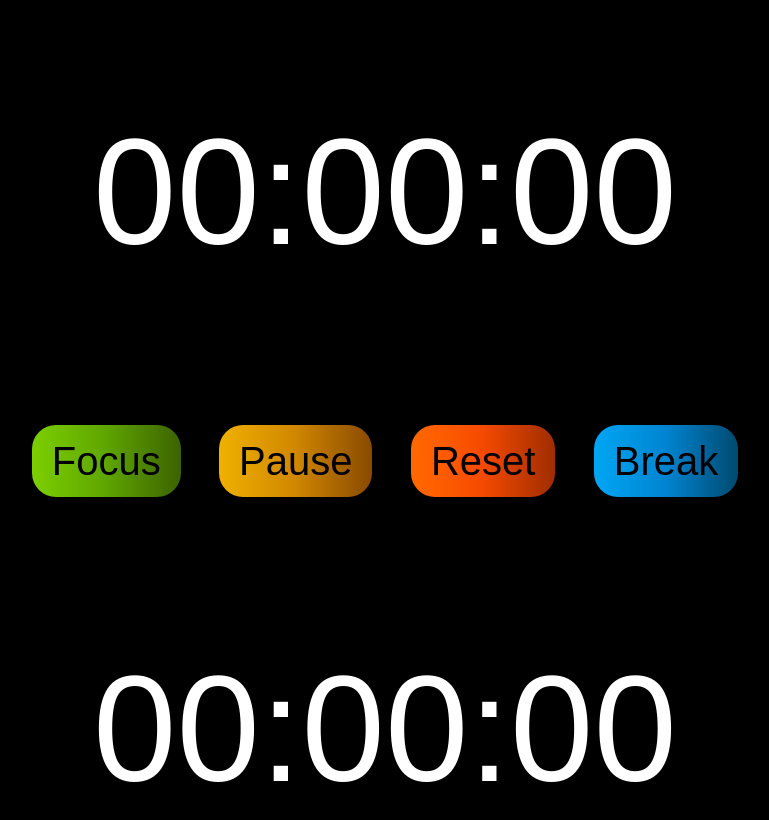
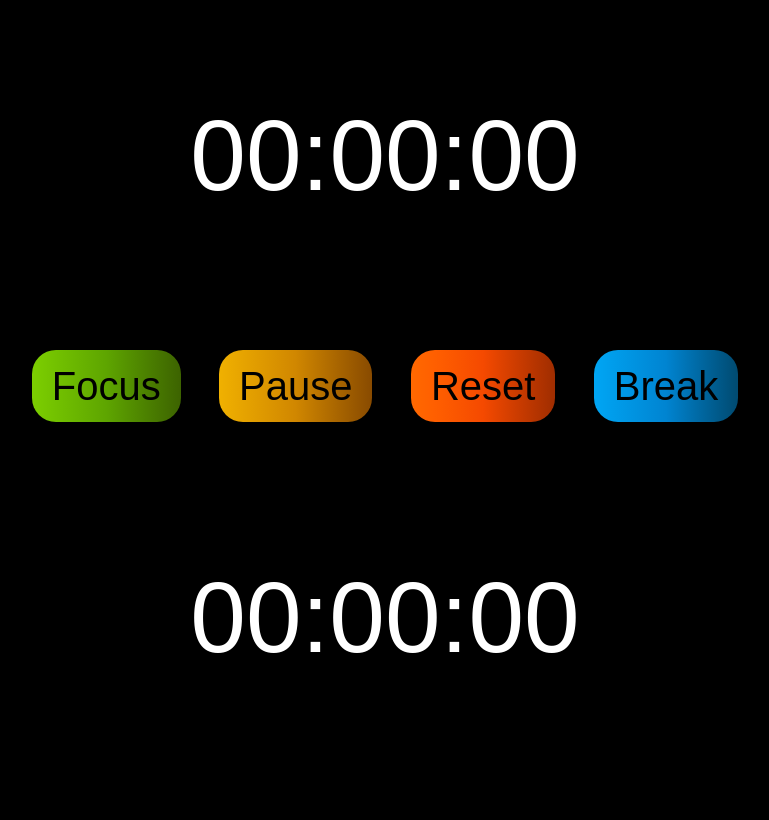
Before and after one commit to n-howard/break-time, a Next.js app: page / in a window 1280 px wide. Shown: the top 820 px of the page, without its empty margins (255-1024 px from the left). Built offline with nearby package versions, Linux system fonts and the light colour scheme; a web font is replaced by a local one.

Commit message:
size changing when paused

```diff
--- a/app/globals.css
+++ b/app/globals.css
@@ -3,10 +3,10 @@
 :root {
   --foreground: #ffffff;
   --background: #000000;
-  --focus: oklch(76.8% 0.233 130.85);
-  ---break: oklch(71.5% 0.143 215.221);
-  --pause: oklch(79.5% 0.184 86.047);
-  --stop: oklch(70.5% 0.213 47.604);
+  --focus: var(--color-lime-500);
+  ---break: var(--color-blue-500);
+  --pause: var(--color-yellow-500);
+  --stop: var(--color-orange-500);
 }
 
 @theme inline {
--- a/app/page.tsx
+++ b/app/page.tsx
@@ -7,9 +7,10 @@ function Focus({focus, focusTime, setFocusTime, setFocus, setBreakTime, interval
   let hoursF = (Math.floor(focusTime/60/60)).toString().padStart(2, "0");
   let minsF = ((Math.floor(focusTime/60)%60)).toString().padStart(2, "0");
   let secF = Math.floor((focusTime%60)).toString().padStart(2, "0");
+  let focusColor = 'lime'
   return (
     <div className="flex items-center content-center flex-col place-content-center align-middle pb-[15vh] gap-y-[15vh] pt-[10vh]">
-      <div className={`${focus ? 'text-lime-500' : 'text-olive-500'} text-[150px] font-sans flex text-center`}>{hoursF}:{minsF}:{secF}</div>
+      <div className={`${focus ? `text-${focusColor}-500` : 'text-olive-500/75'} ${focus ? 'text-[150px]' : 'text-[100px]'} font-sans flex text-center`}>{hoursF}:{minsF}:{secF}</div>
       <div className="flex flex-row gap-x-[3vw]">
         <button className="bg-gradient-to-r from-lime-500 via-lime-600 to-lime-800 text-[40px] font-sans text-(--background) flex text-center rounded-3xl items-center hover:bg-gradient-to-br px-5 py-1.5 focus:bg-lime-500 focus:bg-none"
           onClick={()=>handleFocus(focus, focusTime, setFocusTime, setFocus, setBreakTime, intervalTime, setTakeBreak, takeBreak, intervalBreak, breakTime)}>Focus</button>
@@ -46,7 +47,7 @@ function Break({focus, focusTime, setFocusTime, setFocus, setBreakTime, interval
 
   return (
     <div className="flex items-center content-center flex-col place-content-center align-middle">
-      <div className={`${takeBreak ? `${notNeg ? 'text-sky-500' : 'text-orange-600'}` : 'text-mist-500'}  text-[150px] font-sans flex text-center`}>{`${notNeg ? '' : '-'}${hours}:${mins}:${sec}`}</div>
+      <div className={`${takeBreak ? `${notNeg ? 'text-sky-500' : 'text-orange-600'}` : 'text-mist-500/75'} ${takeBreak ? 'text-[150px]' : 'text-[100px]'} font-sans flex text-center`}>{`${notNeg ? '' : '-'}${hours}:${mins}:${sec}`}</div>
 
 
     </div>
```
